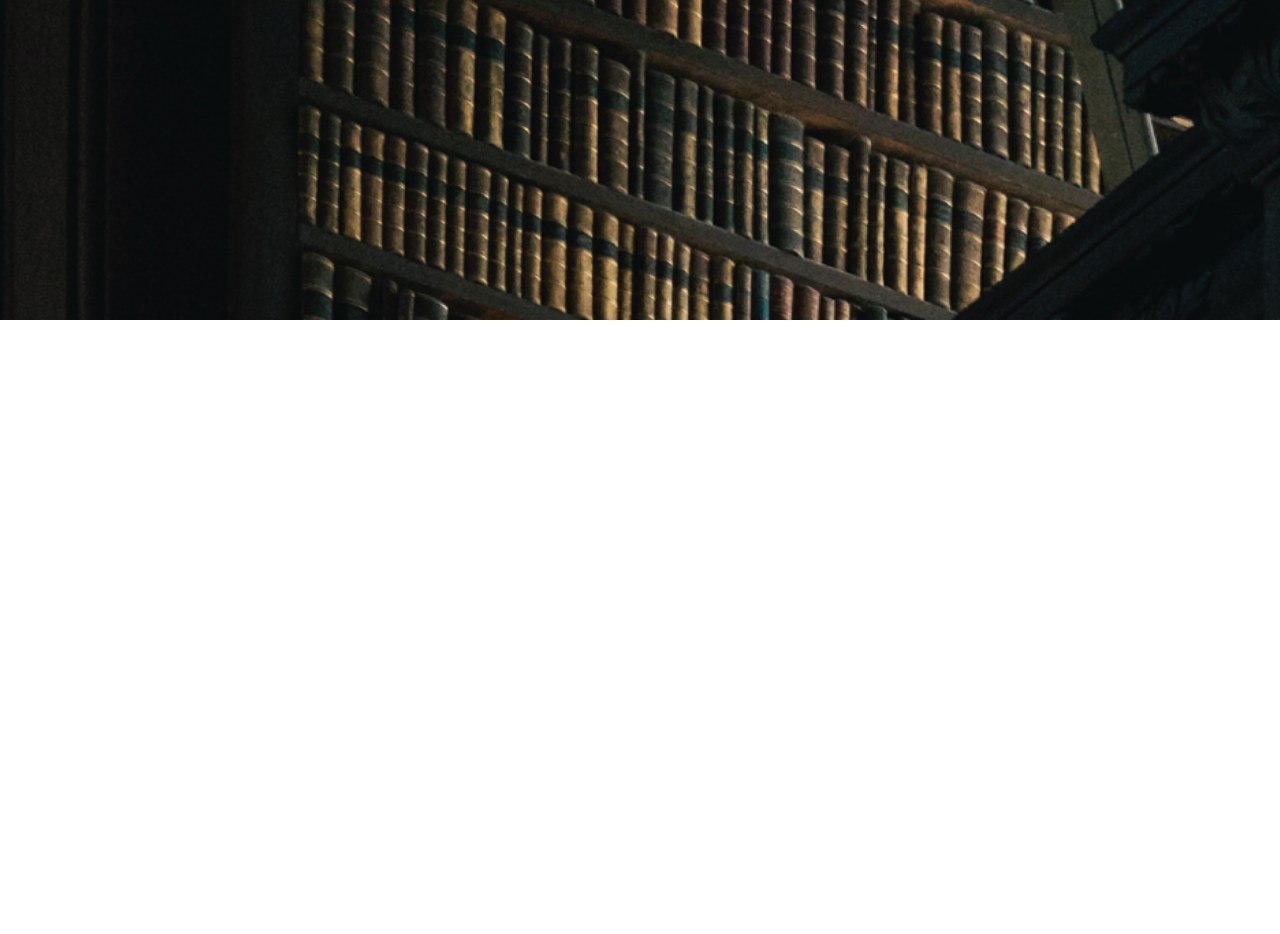
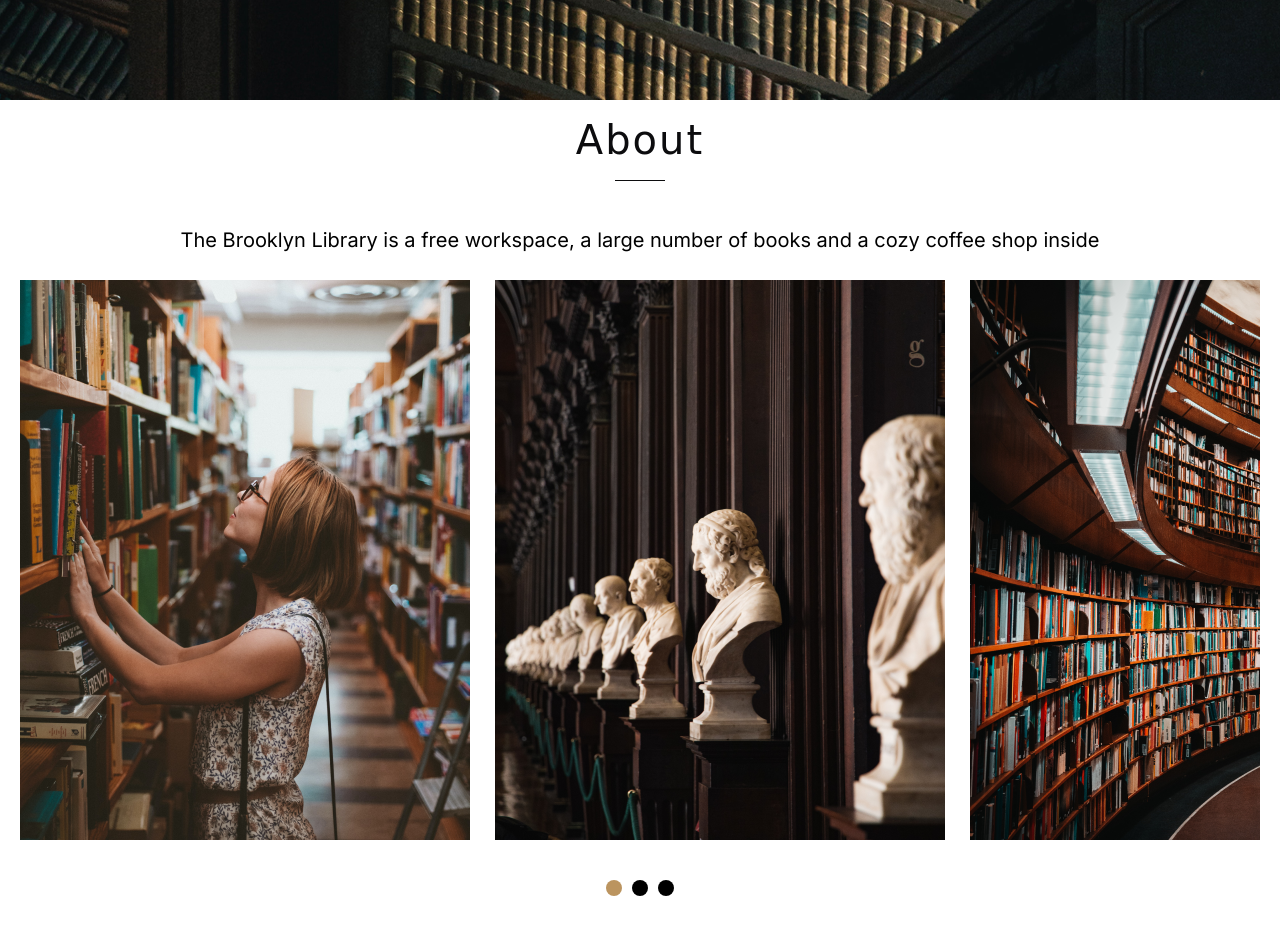
Before and after one commit to REGEMLER/library, a website built with webpack: page library/src/index.html in a window 1280 px wide. Shown: the part 600-1534 px from the top of the page. Before the commit the page ends 920 px from the top, so only its background shows below. Built offline with nearby package versions, Linux system fonts and the light colour scheme; a web font is replaced by a local one.

Commit message:
feat: add section about

```diff
--- /dev/null
+++ b/library/src/about.scss
@@ -0,0 +1,72 @@
+@import "variables";
+
+.bg__about{
+    background-color: $color-white;
+}
+
+.inner__about{
+    padding: 0 20px;
+}
+
+.about_subtitle{
+    width: 100%;
+    margin: 0 auto;
+    margin-top: 60px;
+    @include textStyle($secont-font, $subtitle, 40px, 400, $color-black);
+    text-align: center;
+}
+
+.about__slider{
+    width: 100%;
+    margin: 20px auto;
+    display: flex;
+    align-items: center;
+    justify-content: space-between;
+}
+
+.about__arrow{
+    display: none;
+}
+
+.slider__container{
+    max-width: 1400px;
+    margin: 0 auto;
+    overflow: hidden;
+    .slider__inner{
+        display: flex;
+        align-items: center;
+        justify-content: space-between;
+        gap: 25px;
+    }
+    .about__slide{
+        min-width: 450px;
+        height: 560px;
+        object-fit: cover;
+        img{
+            width: 100%;
+            height: 100%;
+        }
+    }
+}
+
+.about_pagination{
+    width: 100%;
+    margin: 40px auto;
+    display: flex;
+    align-items:  center;
+    justify-content: center;
+    gap: 10px;
+    input{
+        display: none;
+    }
+    .about-pagination__item{
+        display: block;
+        width: 16px;
+        height: 16px;
+        background-color: $color-black;
+        border-radius: 100%;
+    }
+    .about-pagination__item_active{
+        background-color: $primary-color;
+    }
+}
--- a/library/src/conf.scss
+++ b/library/src/conf.scss
@@ -1,3 +1,4 @@
+@import "variables";
 *{
     margin: 0;
     padding: 0;
@@ -30,14 +31,38 @@ a {
     background-color: #ccc;
     display: flex;
     flex-direction: column;
+    overflow-x: hidden;
 }
 
 .container{
     width: 100vw;
     margin: 0 auto;
+    overflow-x: hidden;
 }
 
 .inner{
     max-width: 1440px;
     margin: 0 auto;
 }
+
+.title{
+    width: 100%;
+    margin: 20px auto 0 auto;
+    @include textStyle($main-font, $title, 40px, 400, $color-dark);
+    letter-spacing: 2px;
+    text-transform: capitalize;
+    text-align: center;
+    position: relative;
+    &:after{
+        content: "";
+        width: 50px;
+        margin: 0 auto;
+        margin-bottom: 40px;
+        height: 1px;
+        background-color: $color-dark;
+        position: absolute;
+        top: 60px;
+        left: 0;
+        right: 0;
+    }
+}
--- a/library/src/index.html
+++ b/library/src/index.html
@@ -44,7 +44,31 @@
             </div>
         </main>
         <section class="container bg__about">
-            <div class="inner inner__about"></div>
+            <div class="inner inner__about">
+                <h2 class="title">About</h2>
+                <h3 class="about_subtitle">The Brooklyn Library is a free workspace, a large number of books and a cozy coffee shop inside</h3>
+                <div class="about__slider">
+                    <div class="about__arrow about__arrow_left"><img src="Arrow-left.svg" alt="arrow left"></div>
+                    <div class="slider__container">
+                        <div class="slider__inner">
+                            <div class="about__slide"><img src="slide1.png" alt="Woman looking for a book"></div>
+                            <div class="about__slide"><img src="slide2.png" alt="Gallery of statues"></div>
+                            <div class="about__slide"><img src="slide3.png" alt="bookcases"></div>
+                            <div class="about__slide"><img src="slide4.png" alt="ladder"></div>
+                            <div class="about__slide"><img src="slide5.png" alt="antient library"></div>
+                        </div>
+                    </div>
+                    <div class="about__arrow about__arrow_right"><img src="Arrow-right.svg" alt="arrow right"></div>
+                </div>
+                <div class="about_pagination">
+                    <input id="radio1" type="radio" name="about">
+                    <label for="radio1"  class="about-pagination__item about-pagination__item_active"></label>
+                    <input  id="radio2" type="radio" name="about">
+                    <label for="radio2"  class="about-pagination__item"></label>
+                    <input  id="radio3" type="radio" name="about">
+                    <label for="radio3"  class="about-pagination__item"></label>
+                </div>
+            </div>
         </section>
         <section class="container bg__favorites">
             <div class="inner inner__favorites"></div>
--- a/library/src/main.scss
+++ b/library/src/main.scss
@@ -8,7 +8,10 @@
 }
 
 .inner__main{
+    max-height: 600px;
     min-height: 600px;
+    height: 600px;
+    overflow: hidden;
     .main__content{
         width: 600px;
         margin-top: 220px;
--- a/library/src/style.scss
+++ b/library/src/style.scss
@@ -2,3 +2,4 @@
 @import "variables";
 @import "header";
 @import "main";
+@import "about";
```
Also changed, not shown: library/public/Arrow-left.svg (added), library/public/Arrow-right.svg (added).
